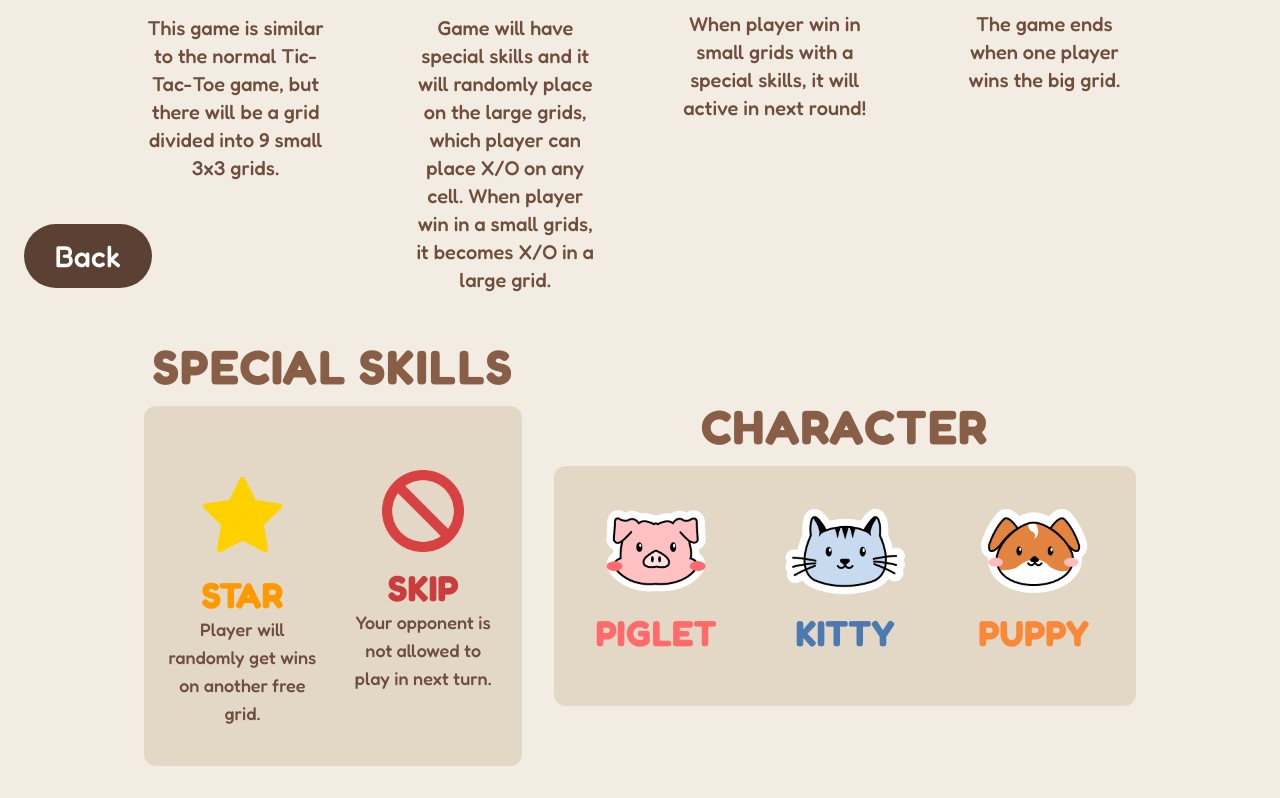
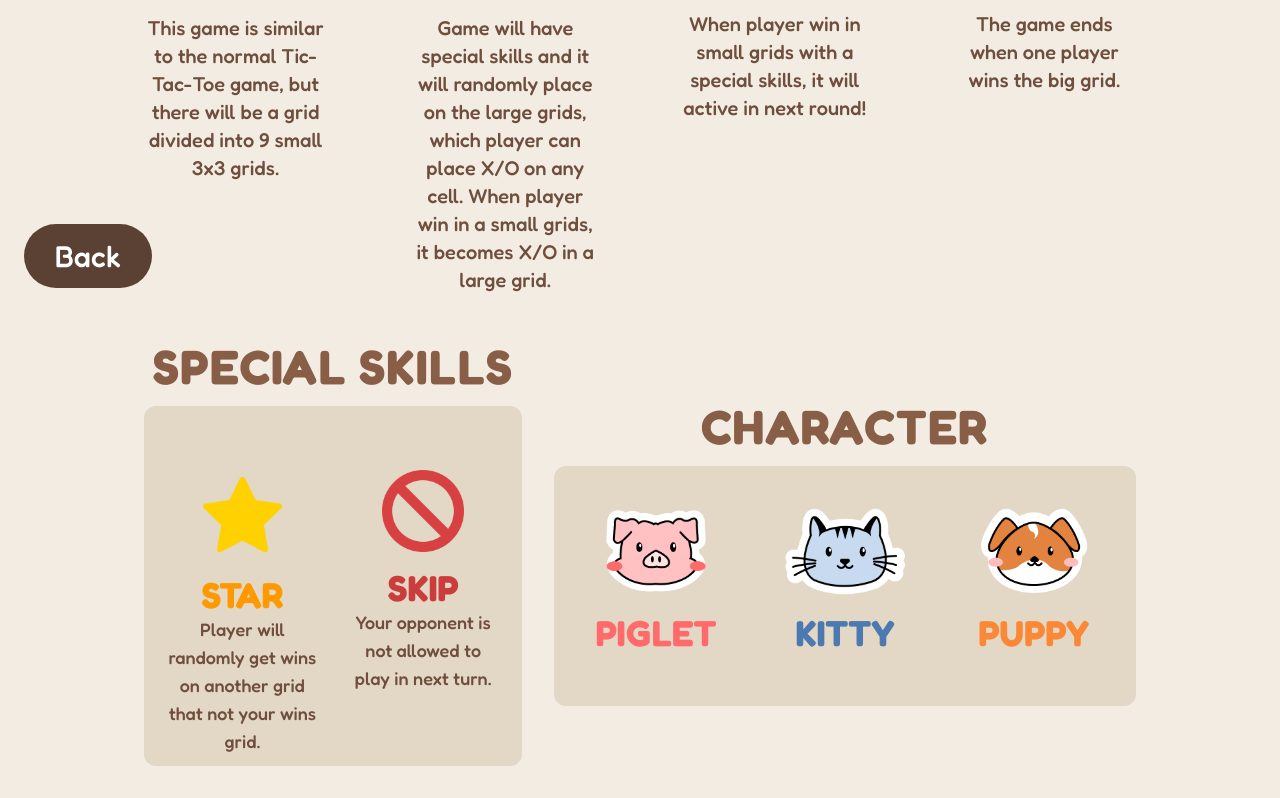
Before and after one commit to winniemooz/TicTacYai, a SvelteKit app: page /tutorial in a window 1280 px wide. Shown: the part 488-1286 px from the top of the page. Built offline with nearby package versions, Linux system fonts and the light colour scheme; no server answers; the database is empty; sample sign-in values are in the browser's storage; a web font is replaced by a local one.

Commit message:
change skill description 2

```diff
--- a/src/routes/(protected)/tutorial/+page.svelte
+++ b/src/routes/(protected)/tutorial/+page.svelte
@@ -41,7 +41,7 @@
 					<img src="/star.png" alt="" class="w-[60%]" />
 					<p class=" mt-4 font-black text-4xl text-[#FF9900]">STAR</p>
 					<p class=" text-lg font-medium text-mongoose-800">
-						Player will randomly get wins on another free grid.
+						Player will randomly get wins on another grid that not your wins grid.
 					</p>
 				</div>
 				<div class="flex flex-col sm:mt-16 items-center text-center">
--- a/src/routes/+page.svelte
+++ b/src/routes/+page.svelte
@@ -358,7 +358,7 @@
 											class="h-50 aspect-square w-24 max-w-full rounded-lg"
 										/>
 										<p class="text-xl">
-											Player will randomly get wins on another free grid.
+											Player will randomly get wins on another grid that not your wins grid.
 										</p>
 									</div>
 									<div class="mx-auto mb-8 flex w-full flex-col items-center gap-8">
```
